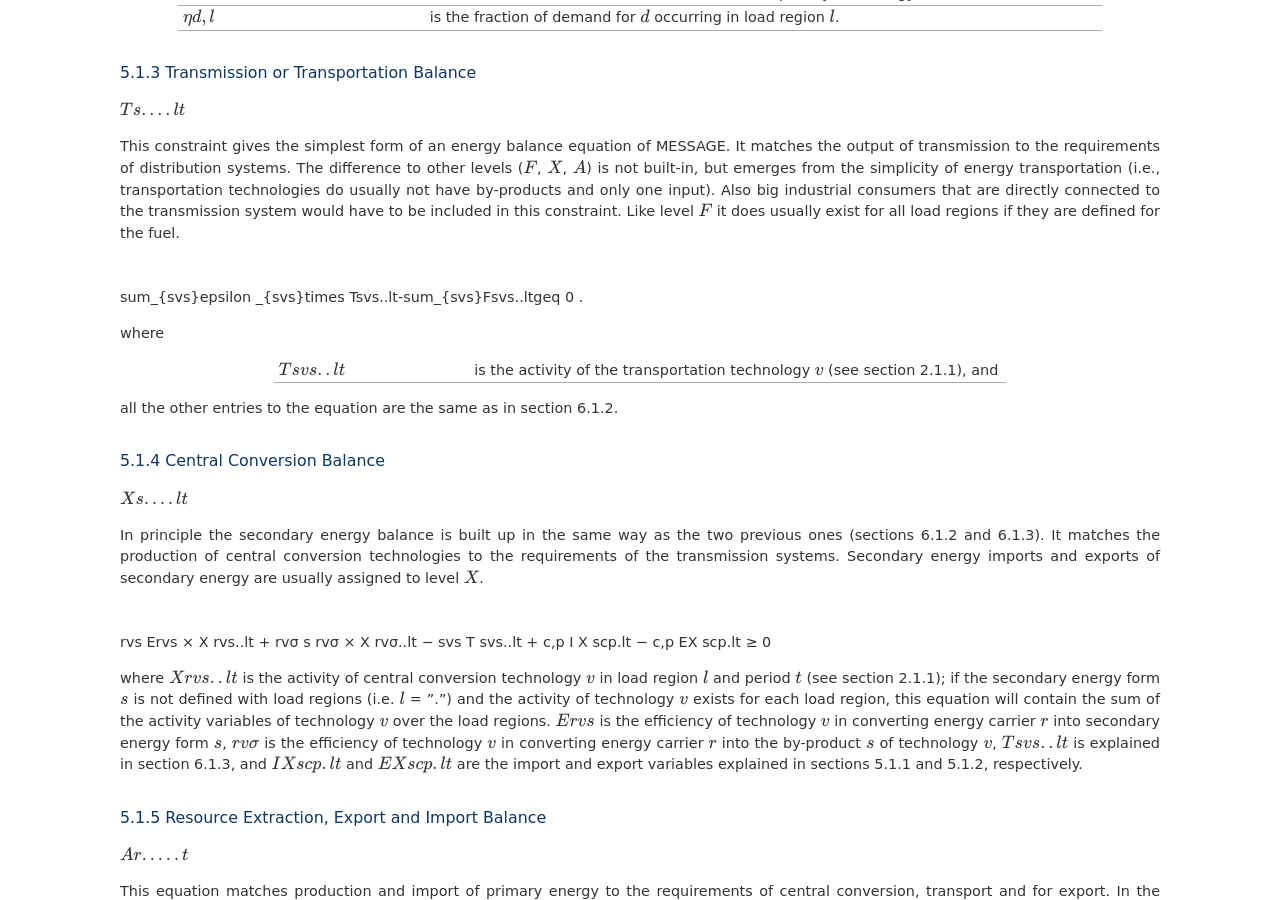
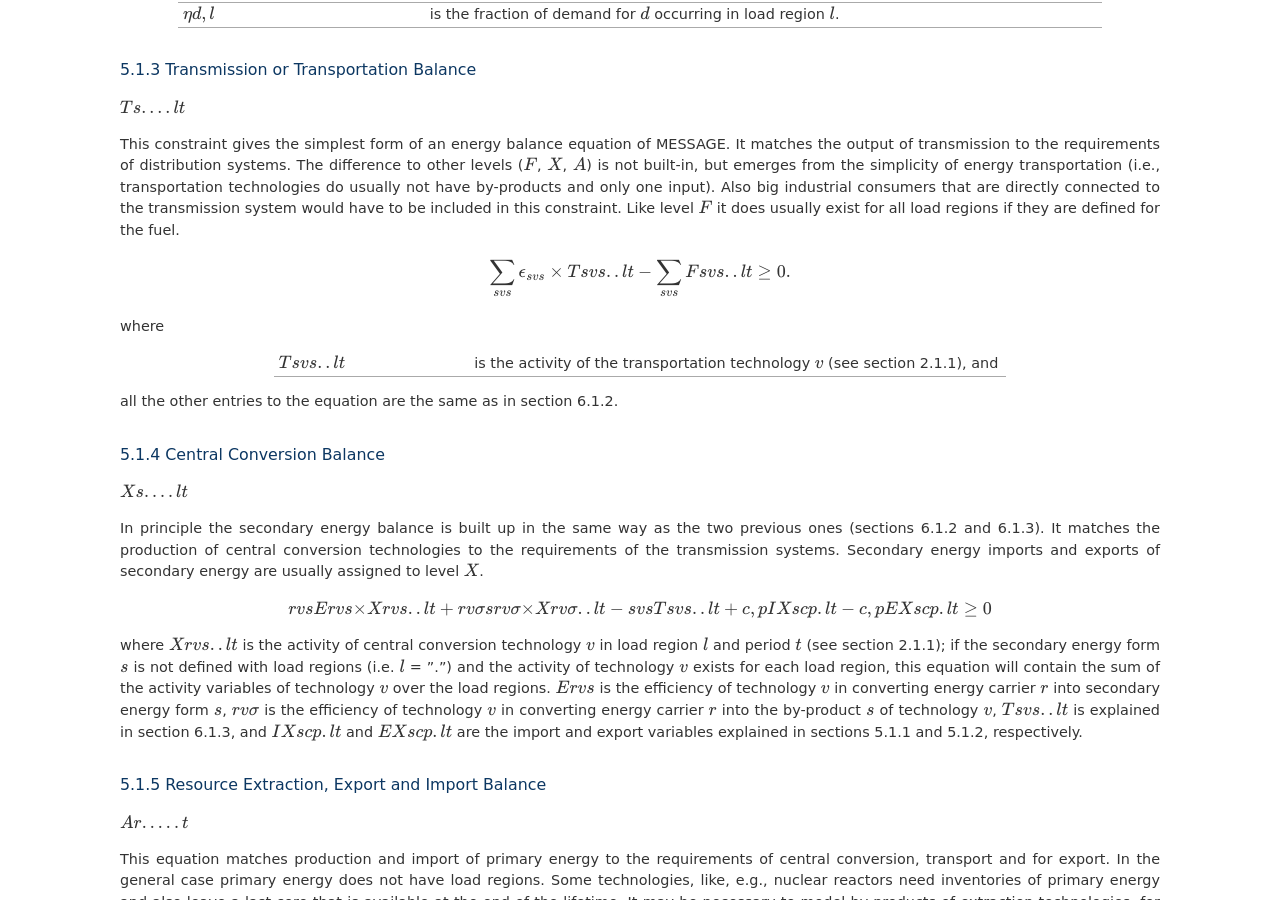
Before and after one commit to iiasa/message_doc, a Sphinx documentation site: the page built from source/message_globiom/annex/message/energy_flows.rst, in a window 1280 px wide and 900 px high, scrolled down 1720 px. Built offline with Sphinx 7.4.7, drawn with Linux system fonts in a browser that asks for light colours; pages that are not in the unit, such as notebooks, are missing from menus; some of the changed lines change nothing that is shown.

Commit message:
Update energy_flows.rst

```diff
--- a/source/message_globiom/annex/message/energy_flows.rst
+++ b/source/message_globiom/annex/message/energy_flows.rst
@@ -32,7 +32,8 @@ The identifier of the demand level (:math:`U`) which gives it a special meaning
 5.1.1 	Demand Constraints
 ~~~~~~~~~~~~~~~~~~~~~~~~~~
 
-:math:`Ud.....t`
+.. math::
+   Ud.....t
 
 Out of the predefined  levels each one can be chosen as demand  level. However, level ”:math:`U`” has a special feature. This is related to the fact that useful energy is usually produced on-site, e.g., space heat is produced by a central heating system, and the load variations over the year are all covered by this one system. Thus, an allocation of production technologies to the different areas of the load curve, like the model would set it up according to the relation between investment and operating costs would ignore the fact that these systems are not located in the same place and are not connected to each other. MESSAGE represents the
 end-use technologies by one variable per period that produces the required useful energy in the load pattern needed and requires the inputs in the same pattern. For special technologies like, e.g., night storage heating systems, this pattern can be changed to represent the internal storage capability of the system.
@@ -104,7 +105,7 @@ This constraint gives the simplest form of an energy balance equation of MESSAGE
 
 .. math::
 
-\sum_{svs}\epsilon _{svs}\times Tsvs..lt-\sum_{svs}Fsvs..lt\geq 0 .
+   \sum_{svs}\epsilon _{svs}\times Tsvs..lt-\sum_{svs}Fsvs..lt\geq 0 .
 
 where
 
@@ -126,7 +127,7 @@ In principle the secondary energy balance is built up in the same way as the two
 
 .. math::
 
-rvs Ervs   × X rvs..lt  + rvσ s rvσ × X rvσ..lt  − svs T svs..lt + c,p I X scp.lt  −  c,p EX scp.lt  ≥ 0
+   rvs Ervs   × X rvs..lt  + rvσ s rvσ × X rvσ..lt  − svs T svs..lt + c,p I X scp.lt  −  c,p EX scp.lt  ≥ 0
 
 where
 :math:`X rvs..lt`   is the activity of central conversion technology :math:`v` in load region :math:`l` and period :math:`t` (see section 2.1.1); if the secondary energy form :math:`s` is not defined with load regions (i.e. :math:`l` = ”.”) and the activity of technology :math:`v` exists for each load region, this equation will contain the sum of the activity variables of technology :math:`v` over the load regions.
```
